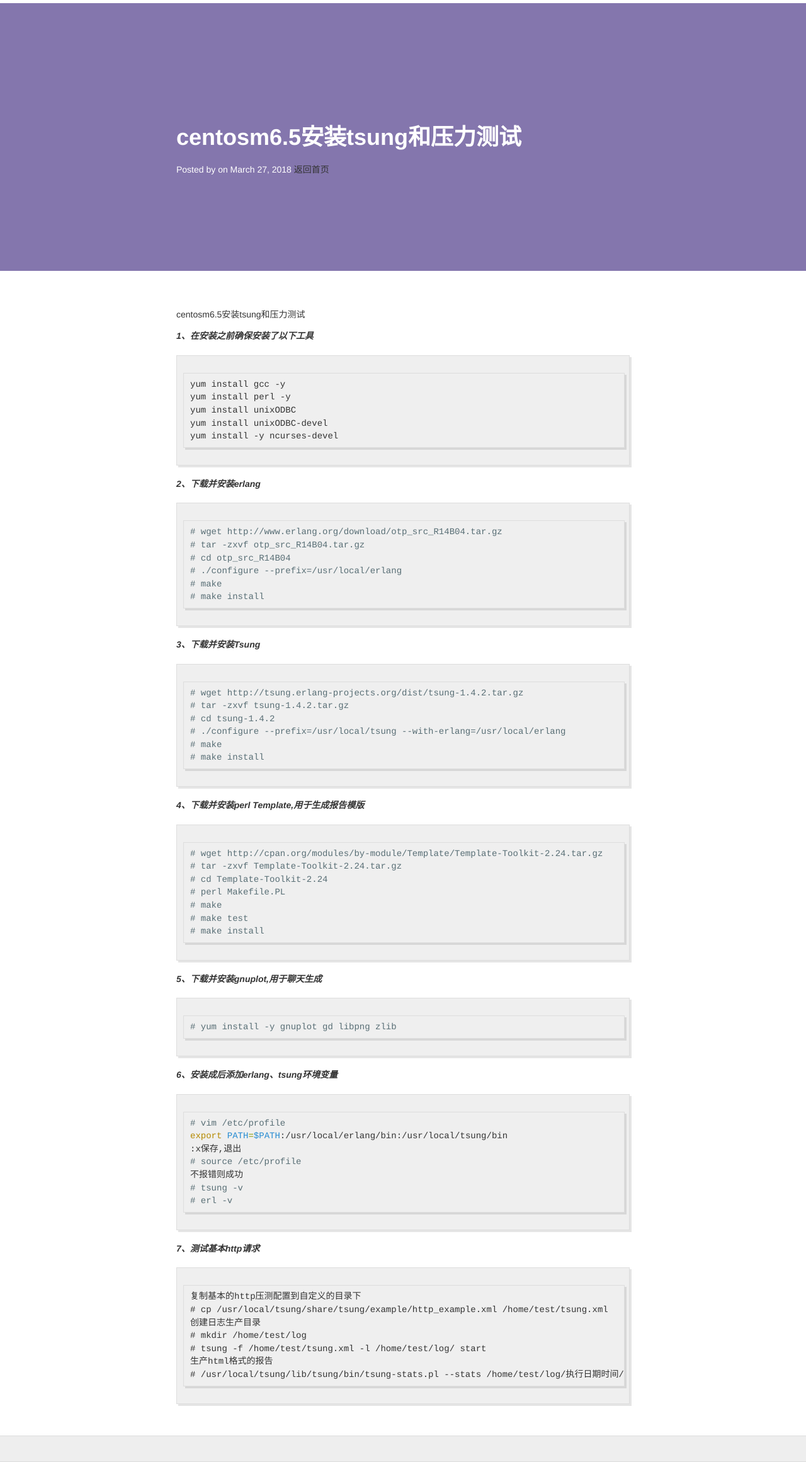
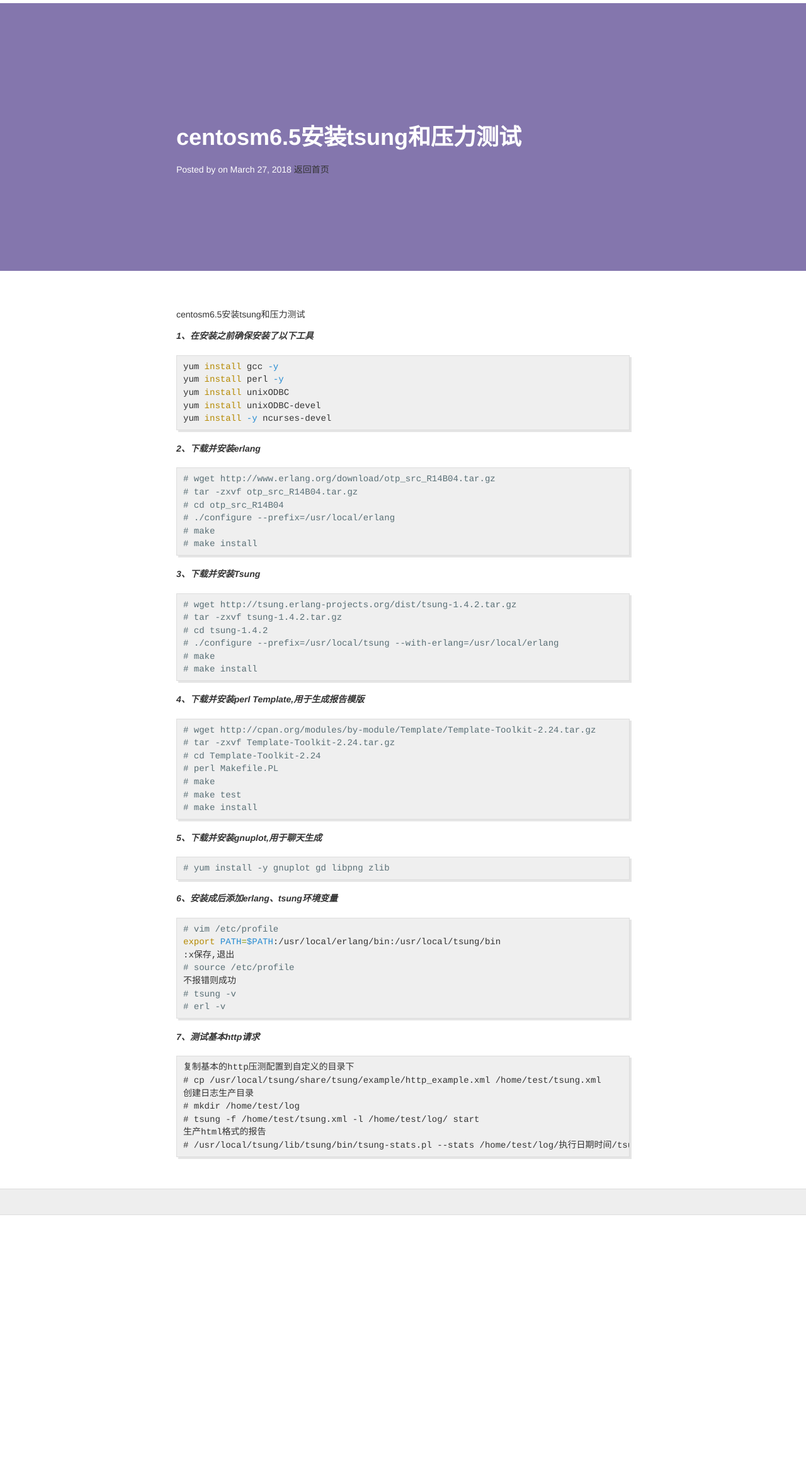
Before and after one commit to linshaodong/jekyll_note, a Jekyll site: the page built from _posts/2018-03-28-tsung-install-test.markdown, in a window 1280 px wide. Shown: the whole page at 63% size. Built offline with Jekyll 4.4.1, drawn with Linux system fonts in a browser that asks for light colours; nearby versions of some CDN libraries; after the commit the page ends 1929 px from its top, so only the background shows below that.

Commit message:
添加tsung的安装使用文档

````diff
--- a/_posts/2018-03-28-tsung-install-test.markdown
+++ b/_posts/2018-03-28-tsung-install-test.markdown
@@ -9,12 +9,13 @@
 
 **_1、在安装之前确保安装了以下工具_**
 
-
-    yum install gcc -y
-    yum install perl -y
-    yum install unixODBC
-    yum install unixODBC-devel
-    yum install -y ncurses-devel
+```bash
+yum install gcc -y
+yum install perl -y
+yum install unixODBC
+yum install unixODBC-devel
+yum install -y ncurses-devel
+```
 
 **_2、下载并安装erlang_**
 
--- a/_sass/_highlights.scss
+++ b/_sass/_highlights.scss
@@ -1,5 +1,5 @@
 
-.highlight {
+.highlight .highlight{
   background-color: #efefef;
   padding: 7px 7px 7px 10px;
   border: 1px solid #ddd;
````
